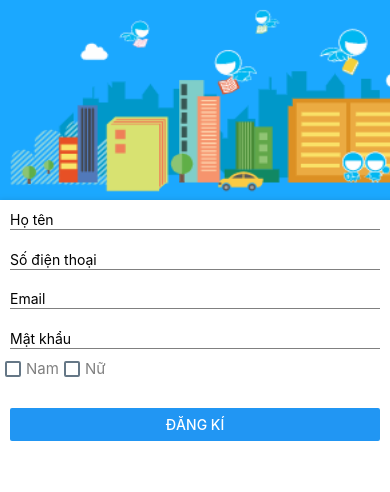
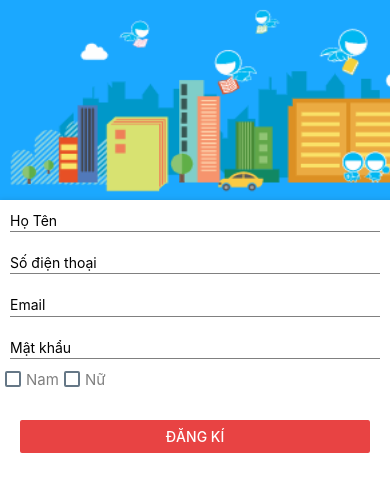
Before and after one commit to hoangnamu/tikiRegister, a React Native app: screen / in a window 390 px wide. Shown: the top 492 px of the page. Built offline with nearby package versions, Linux system fonts and the light colour scheme.

Commit message:
split string to Register.string.js

```diff
--- a/App.js
+++ b/App.js
@@ -8,7 +8,7 @@
 
 import React from 'react';
 import {StyleSheet, View} from 'react-native';
-import RegisterComponent from './src/components/Registers/Register.component';
+import RegisterComponent from './src/components/Register.component';
 
 export default class App extends React.Component {
   render() {
--- /dev/null
+++ b/src/components/Register.component.js
@@ -0,0 +1,53 @@
+import React, {Component} from 'react';
+import {
+  StyleSheet,
+  Text,
+  TextInput,
+  View,
+  ScrollView,
+  Image,
+  CheckBox,
+  Button,
+} from 'react-native';
+import style from '../styles/Register.style';
+import registerString from '../strings/Register.string';
+
+export default class RegisterComponent extends Component {
+  render() {
+    return (
+      <ScrollView>
+        <View style={style.containerVertical}>
+          <Image
+            source={require('../image/wallpaper.png')}
+            style={style.image}
+          />
+          <TextInput
+            style={style.textInput}
+            placeholder={registerString.name}
+          />
+          <TextInput
+            style={style.textInput}
+            placeholder={registerString.phoneNumber}
+          />
+          <TextInput
+            style={style.textInput}
+            placeholder={registerString.email}
+          />
+          <TextInput
+            style={style.textInput}
+            placeholder={registerString.password}
+          />
+          <View style={style.checkBoxContainer}>
+            <CheckBox style={style.checkBoxStyle} />
+            <Text style={style.checkBoxTile}>{registerString.maleText}</Text>
+            <CheckBox style={style.checkBoxStyle} />
+            <Text style={style.checkBoxTile}>{registerString.femaleText}</Text>
+          </View>
+          <View style={style.registerButtonContainer}>
+            <Button title={registerString.registerButtonText} color="#e84343" />
+          </View>
+        </View>
+      </ScrollView>
+    );
+  }
+}
--- a/src/components/Registers/Register.component.js
+++ /dev/null
@@ -1,76 +0,0 @@
-import React, {Component} from 'react';
-import {
-  StyleSheet,
-  Text,
-  TextInput,
-  View,
-  ScrollView,
-  Image,
-  CheckBox,
-  Button,
-} from 'react-native';
-
-export default class RegisterComponent extends Component {
-  render() {
-    return (
-      <ScrollView>
-        <View style={style.containerVertical}>
-          <Image
-            source={require('../../image/wallpaper.png')}
-            style={style.image}
-          />
-          <TextInput style={style.textInput} placeholder="Họ tên" />
-          <TextInput style={style.textInput} placeholder="Số điện thoại" />
-          <TextInput style={style.textInput} placeholder="Email" />
-          <TextInput style={style.textInput} placeholder="Mật khẩu" />
-          <View style={style.checkBoxContainer}>
-            <CheckBox style={style.checkBoxStyle} />
-            <Text style={style.checkBoxTile}>Nam</Text>
-            <CheckBox style={style.checkBoxStyle} />
-            <Text style={style.checkBoxTile}>Nữ</Text>
-          </View>
-          <View style={style.registerButtonContainer}>
-            <Button title="ĐĂNG KÍ" color="" />
-          </View>
-        </View>
-      </ScrollView>
-    );
-  }
-}
-
-const style = StyleSheet.create({
-  containerVertical: {
-    flex: 1,
-    flexDirection: 'column',
-  },
-  checkBoxContainer: {
-    flex: 1,
-    flexDirection: 'row',
-    justifyContent: 'flex-start',
-    alignItems: 'center',
-  },
-  image: {
-    width: 480,
-    height: 200,
-    flexDirection: 'row',
-    justifyContent: 'center',
-    resizeMode: 'stretch',
-  },
-  textInput: {
-    flex: 1,
-    margin: 10,
-    borderColor: 'grey',
-    borderBottomWidth: 1,
-  },
-  checkBoxStyle: {
-    margin: 5,
-  },
-  checkBoxTile: {
-    fontSize: 15,
-    color: 'grey',
-  },
-  registerButtonContainer: {
-    marginTop: 30,
-    margin: 10,
-  },
-});
--- /dev/null
+++ b/src/strings/Register.string.js
@@ -0,0 +1,9 @@
+export default {
+  name: 'Họ Tên',
+  phoneNumber: 'Số điện thoại',
+  email: 'Email',
+  password: 'Mật khẩu',
+  maleText: 'Nam',
+  femaleText: 'Nữ',
+  registerButtonText: 'ĐĂNG KÍ',
+};
--- /dev/null
+++ b/src/styles/Register.style.js
@@ -0,0 +1,39 @@
+import {StyleSheet} from 'react-native';
+
+export default StyleSheet.create({
+  containerVertical: {
+    flex: 1,
+    flexDirection: 'column',
+  },
+  checkBoxContainer: {
+    flex: 1,
+    flexDirection: 'row',
+    justifyContent: 'flex-start',
+    alignItems: 'center',
+  },
+  image: {
+    width: 480,
+    height: 200,
+    flexDirection: 'row',
+    justifyContent: 'center',
+    resizeMode: 'stretch',
+  },
+  textInput: {
+    flex: 1,
+    margin: 10,
+    borderColor: 'grey',
+    borderBottomWidth: 1,
+  },
+  checkBoxStyle: {
+    margin: 5,
+  },
+  checkBoxTile: {
+    fontSize: 15,
+    color: 'grey',
+  },
+  registerButtonContainer: {
+    flex: 1,
+    marginTop: 30,
+    margin: 20,
+  },
+});
```
Also changed, not shown: src/components/Registers/Register.style.js (deleted, +0 -10 lines).
